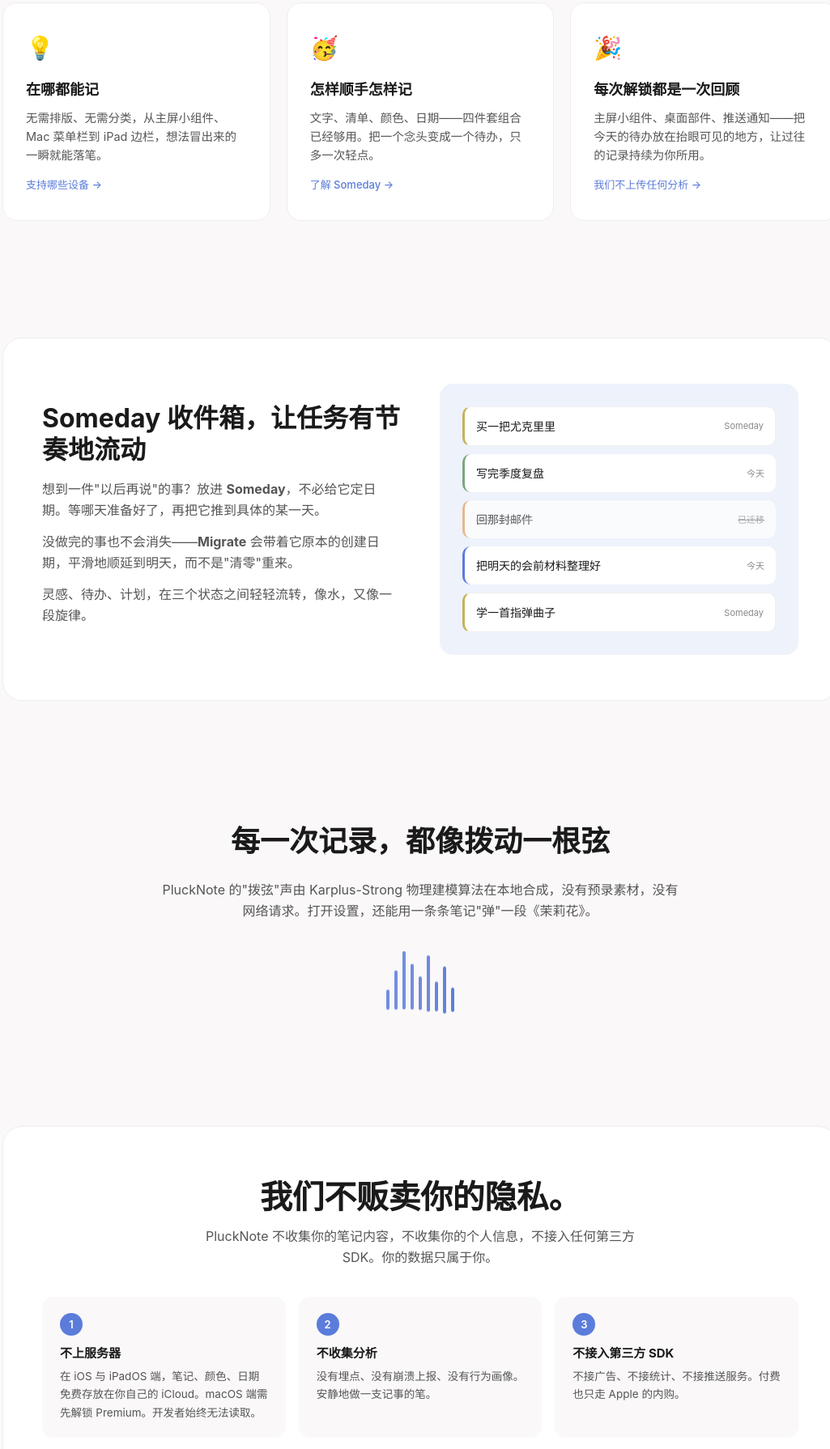
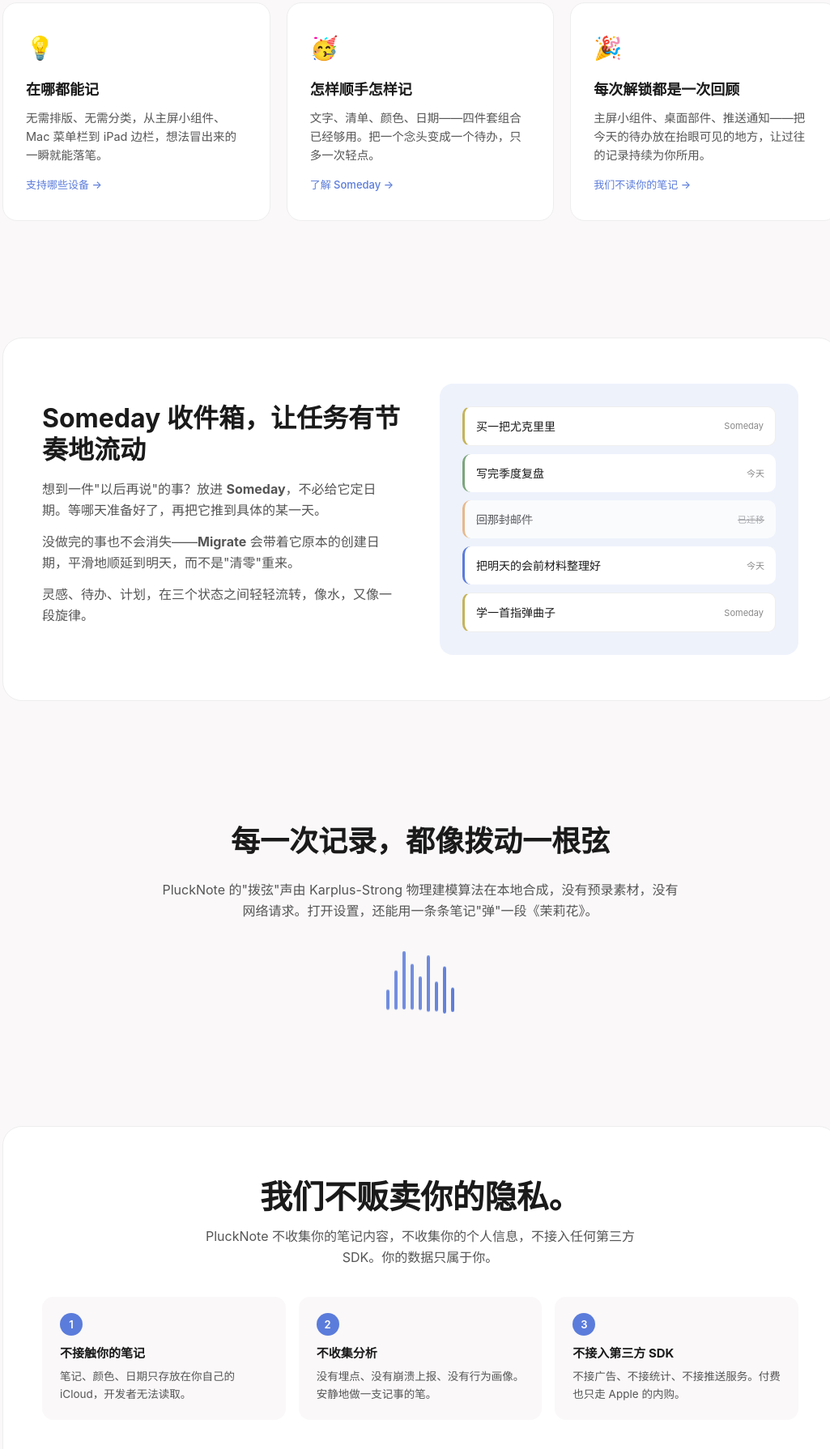
Before and after one commit to chixiang/plucknote, a plain HTML site: page index.html in a window 1280 px wide. Shown: the part 730-2520 px from the top of the page at 81% size, without its empty margins (121-1146 px from the left). Drawn offline with Linux system fonts and the light colour scheme.

Commit message:
修改不上服务器措辞

```diff
--- a/index.html
+++ b/index.html
@@ -368,7 +368,7 @@ footer {
         <span class="emoji">🎉</span>
         <h3>每次解锁都是一次回顾</h3>
         <p>主屏小组件、桌面部件、推送通知——把今天的待办放在抬眼可见的地方，让过往的记录持续为你所用。</p>
-        <a class="link" href="#privacy">我们不上传任何分析 →</a>
+        <a class="link" href="#privacy">我们不读你的笔记 →</a>
       </div>
     </div>
   </div>
@@ -413,8 +413,8 @@ footer {
       <div class="privacy-list">
         <div class="privacy-item">
           <span class="num">1</span>
-          <h4>不上服务器</h4>
-          <p>在 iOS 与 iPadOS 端，笔记、颜色、日期免费存放在你自己的 iCloud。macOS 端需先解锁 Premium。开发者始终无法读取。</p>
+          <h4>不接触你的笔记</h4>
+          <p>笔记、颜色、日期只存放在你自己的 iCloud，开发者无法读取。</p>
         </div>
         <div class="privacy-item">
           <span class="num">2</span>
```
Also changed, not shown: index-en.html (+3 -3 lines).
